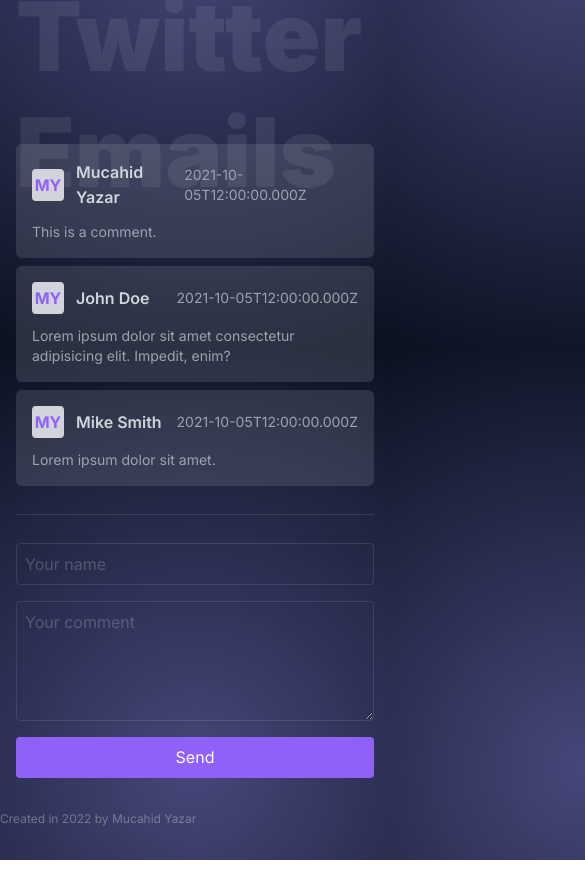
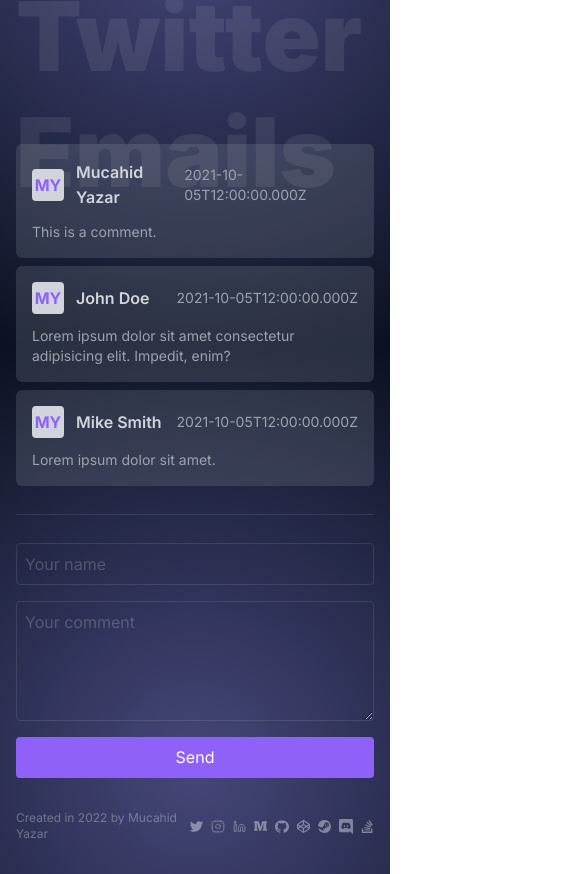
Before and after one commit to mucahidyazar/mucahid.dev, a Next.js app: page /feedbacks in a window 390 px wide. Shown: the part 498-1372 px from the top of the page, 585 px wide, since content can reach past the window. Built offline with nearby package versions, Linux system fonts and the light colour scheme.

Commit message:
fix: footer style

```diff
--- a/app/layout.tsx
+++ b/app/layout.tsx
@@ -125,8 +125,8 @@
             <div className="w-full h-[1px] bg-white opacity-10 my-8"></div>
             {children}
           </main>
-          <footer className="max-w-4xl w-[896px] mx-auto py-8">
-            <div className="flex justify-between items-center">
+          <footer className="max-w-4xl mx-auto py-8 px-4 w-full lg:px-0">
+            <div className="flex justify-between items-center w-full">
               <p className="opacity-40 text-xs">
                 Created in 2022 by Mucahid Yazar
               </p>
```
